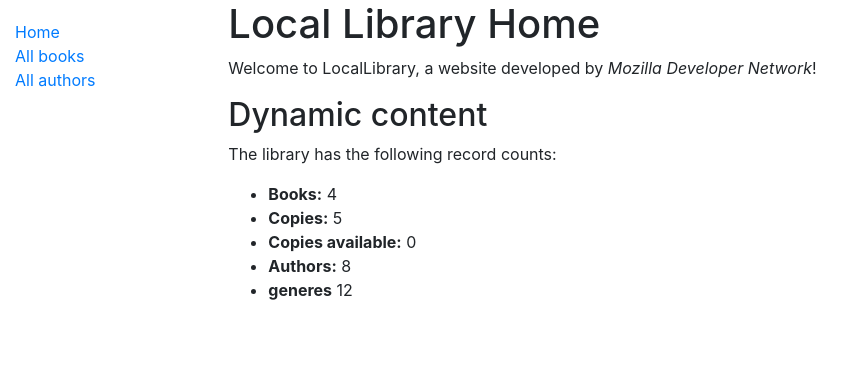
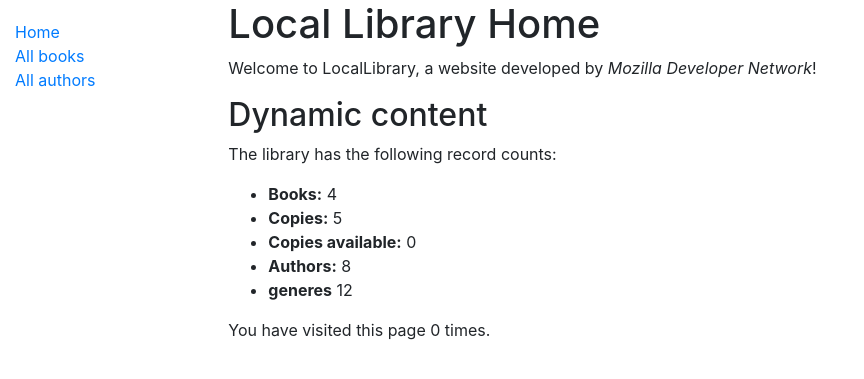
Before and after one commit to sahiljoster32/local_lib_tut, a Django app: page /catalog/ in a window 1280 px wide. Shown: the top 379 px of the page, without its empty margins (0-864 px from the left). Run offline with Django 3.2, Linux system fonts and the light colour scheme; data comes from the database, SQL or seed files in the repository; both versions use the stored data as it was after the commit.

Commit message:
added complete session support

```diff
--- a/locallibrary/catalog/templates/index.html
+++ b/locallibrary/catalog/templates/index.html
@@ -19,4 +19,5 @@ Home
   <li><strong>Authors:</strong> {{ num_authors }}</li>
   <li><strong>generes</strong> {{ num_geners }}</li>
 </ul>
+<p>You have visited this page {{ num_visits }} time{{ num_visits|pluralize }}.</p>
 {% endblock %}
```
Also changed, not shown: locallibrary/db.sqlite3. Lines whose indentation alone changed are shown as unchanged.
